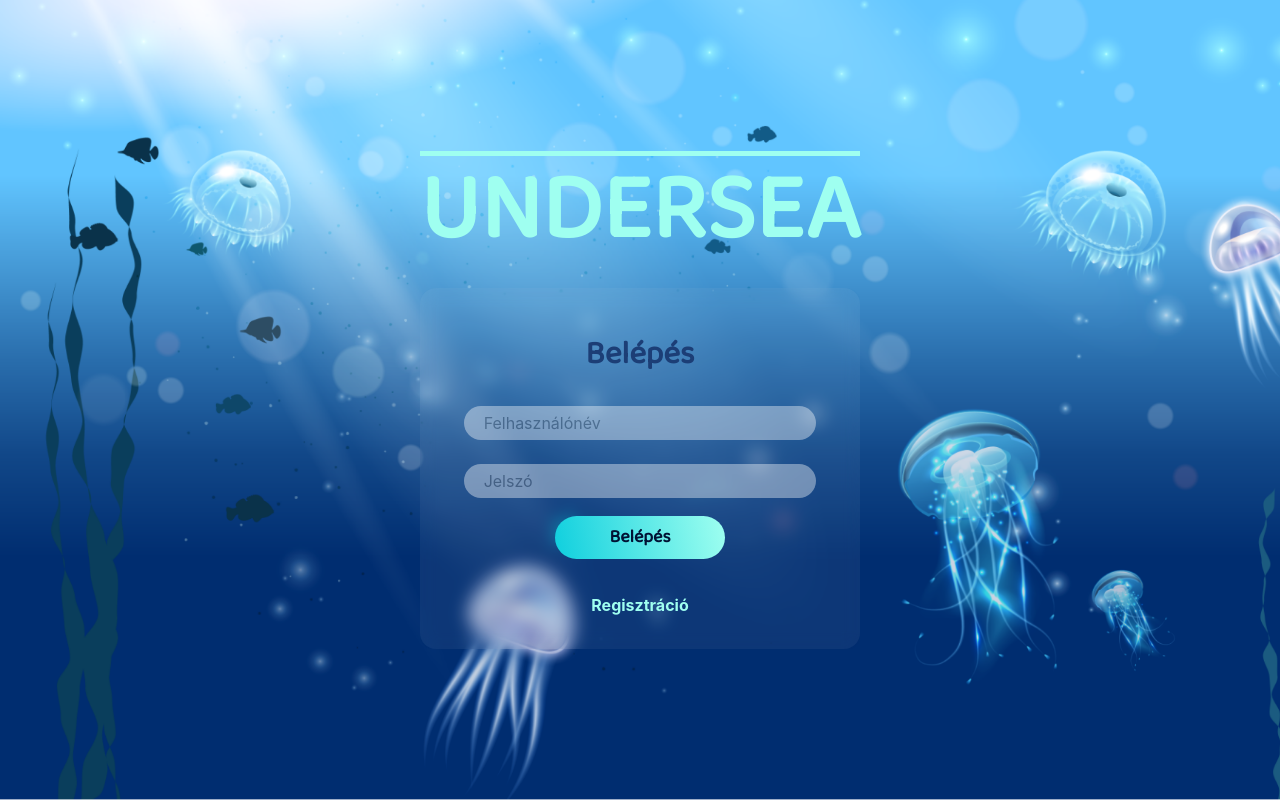
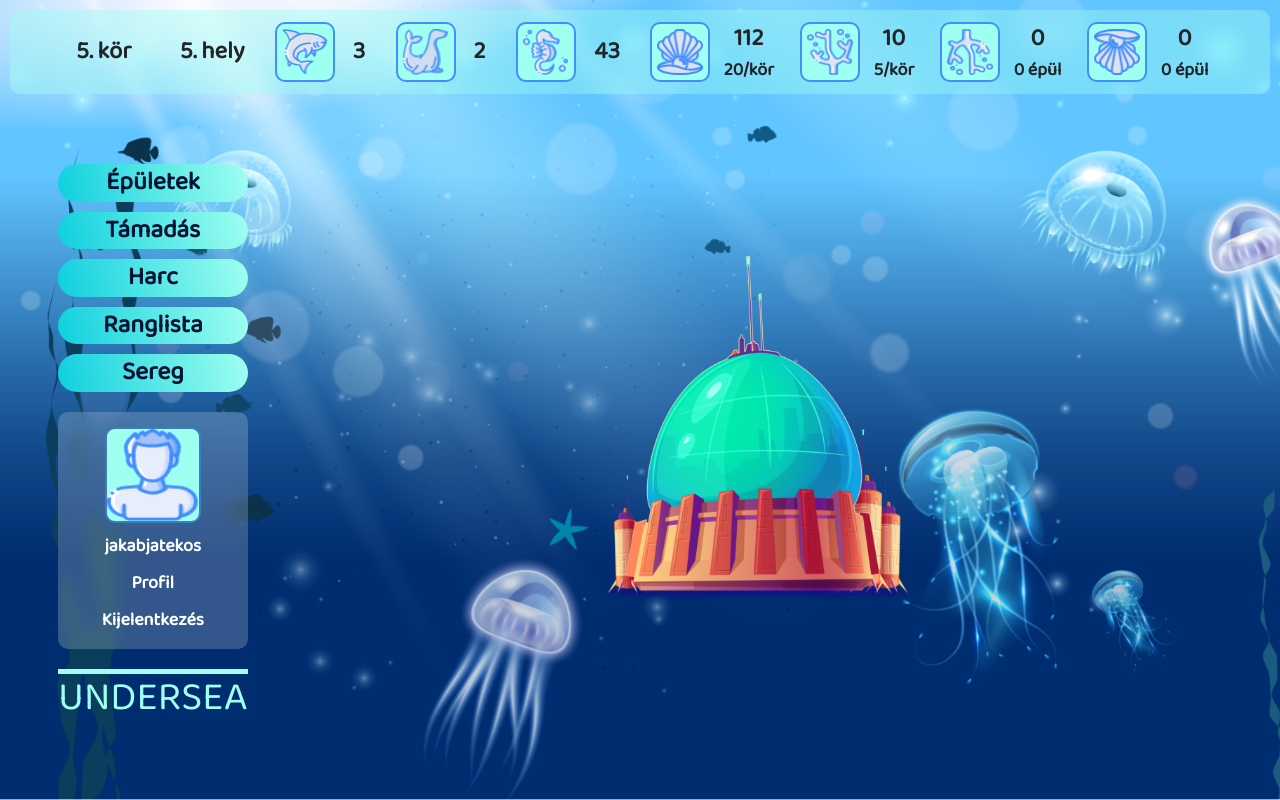
Before and after one commit to miklosabel/undersea, a React (Create React App) app: page /main in a window 1280 px wide. Before the commit this address led to /login. Built offline with nearby package versions, Linux system fonts and the light colour scheme.

Commit message:
make main page prettier

```diff
--- a/src/components/sideBar/Sidebar.scss
+++ b/src/components/sideBar/Sidebar.scss
@@ -1,18 +1,18 @@
 @import '../../styles/variables.scss';
 
 .sidebar {
-  grid-column: 1 / 2;
-  grid-row: 2 / end;
-  justify-self: center;
   align-self: center;
   display: flex;
   flex-direction: column;
+  margin-left: 3em;
+  max-width: 200px;
   > a {
     color: $dark-blue;
     background-color: $light-turquoise;
-    font-family: 'Baloo 2';
-    font-size: 18px;
-    font-weight: 900;
+    font-size: 25px;
+    border-radius: 20px;
+    margin-top: 10px;
+    border: 2px;
     background: transparent
       linear-gradient(
         258deg,
@@ -21,7 +21,7 @@
         $dark-turquoise 100%
       );
     text-decoration: none;
-    :hover {
+    &:hover {
       text-decoration: none;
       box-shadow: $light-blue;
     }
@@ -29,9 +29,26 @@
   .usermenu {
     display: flex;
     flex-direction: column;
+    align-items: center;
+    background: rgba(255, 255, 255, 0.2);
+    backdrop-filter: blur(8px);
+    -webkit-backdrop-filter: blur(8px);
+    border-radius: 10px;
+    margin: 20px 0;
+    padding: 10px;
+    img {
+      height: 96px;
+      width: 96px;
+      border: 2px solid $light-blue;
+      border-radius: 10px;
+      margin: 5px;
+      background-color: $light-turquoise;
+    }
     a,
     p {
       color: $white;
+      margin: 5px;
+      font-size: 18px;
     }
   }
   .undersea-line {
--- a/src/components/statusBar/StatusBar.scss
+++ b/src/components/statusBar/StatusBar.scss
@@ -1,36 +1,38 @@
 @import '../../styles/variables.scss';
 
-//TODO fonts
-
 .statusbar {
-  grid-column: 1 / end;
-  grid-row: 1 / 2;
-  background: rgba(255, 255, 255, 0.5);
+  font-size: 1.5em;
+  font-weight: 900;
+  // light-turquoise with alpha value
+  background: rgba(159,255,240,0.4);
   backdrop-filter: blur(8px);
   -webkit-backdrop-filter: blur(8px);
   display: flex;
   justify-content: space-between;
   width: 100%;
-  height: 4em;
+  height: 3.5em;
   align-items: center;
-
-  //TODO margin kilogatja ha 100% a width
-  // margin: 0 1em;
-  padding: 1em 2em;
+  padding: 1.5em 2em;
   border-radius: 10px;
   p {
     margin: 0;
+    padding: 0 .75em;
     align-self: center;
   }
   .counter {
     display: flex;
+    align-items: center;
     img {
-      height: 3.5em;
-      width: 3.5em;
+      height: 2.5em;
+      width: 2.5em;
       background-color: $light-turquoise;
       border: 2px solid $status-border-color;
       padding: 5px;
       border-radius: 10px;
     }
+    >div
+    :nth-child(2) {
+      font-size: .75em;
+    }
   }
 }
--- a/src/components/towerImage/TowerImage.scss
+++ b/src/components/towerImage/TowerImage.scss
@@ -1,7 +1,5 @@
 .default_bg{
-  grid-column: 2 / end;
-  grid-row: 2 /end;
-  justify-self: center;
-  align-self: center;
   content: url('../../assets/background_tower.png');
+  height: 372px;
+  width: 360px;
 }
--- a/src/page/auth/Main.scss
+++ b/src/page/auth/Main.scss
@@ -3,14 +3,25 @@
 //TODO grid layout
 
 .main-container {
-  //TODO replace grid with flexbox and 2 divs
-  display: grid;
-  // flex-direction: column;
-  // justify-content: center;
+  font-family: 'Baloo 2';
+  font-weight: 900;
+  display: flex;
+  flex-direction: column;
   align-items: center;
   height: 100vh;
   width: 100vw;
   padding: 10px;
-  grid-template-columns: 20% 80%;
-  grid-template-rows: 15% 90%;
 }
+.second-row {
+  display: flex;
+  width: 100%;
+  height: 100%;
+  justify-content: space-evenly;
+  .active-component {
+    width: 100%;
+    height: 100%;
+    display: flex;
+    justify-content: center;
+    align-items: center;
+  }
+}
--- a/src/page/auth/Main.tsx
+++ b/src/page/auth/Main.tsx
@@ -21,8 +21,12 @@ export default class Main extends React.Component<{}, {}> {
           buildings={0}
           upgrades={0}
         />
-        <Sidebar userName='jakabjatekos'/>
-        <TowerImage />
+        <div className="second-row">
+          <Sidebar userName="jakabjatekos" />
+          <div className="active-component">
+            <TowerImage />
+          </div>
+        </div>
       </div>
     );
   }
--- a/src/store/pages/login/store.ts
+++ b/src/store/pages/login/store.ts
@@ -19,7 +19,8 @@ export interface LoginState {
 
 export const LoginInitState: LoginState = {
   data: {
-    isConnected: false,
+    // TODO change value to false
+    isConnected: true,
   },
   isDataLoaded: false,
   isError: false,
```
